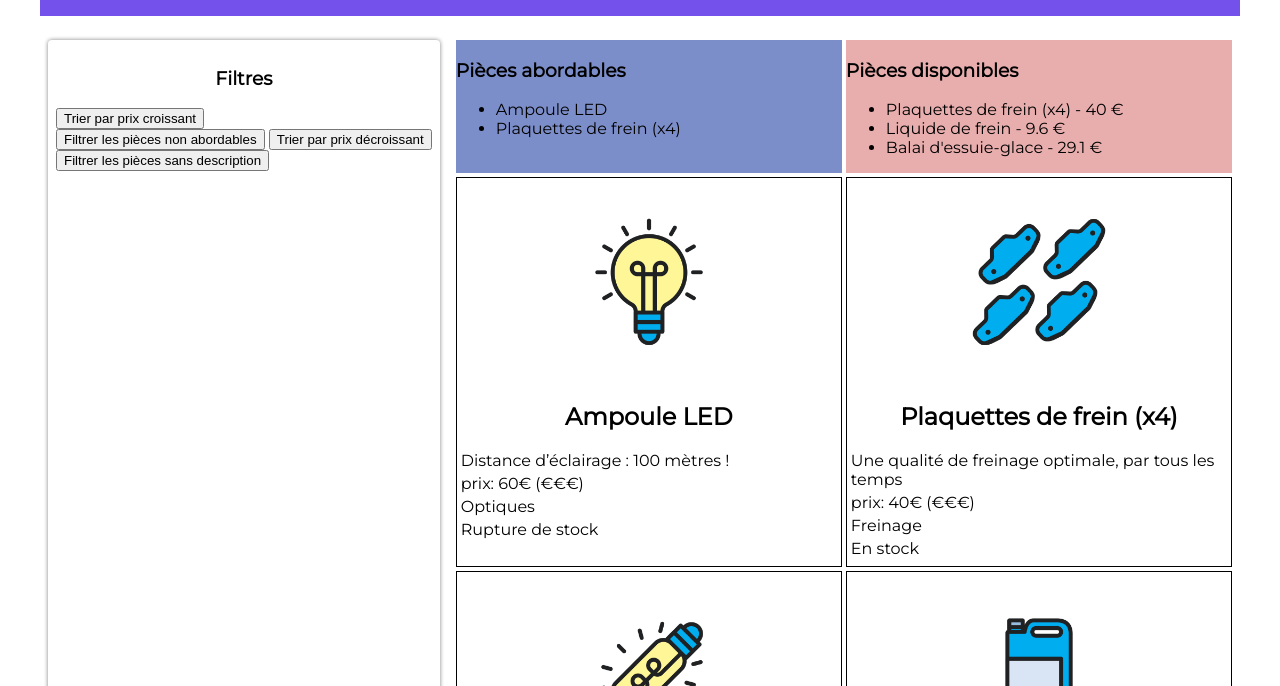
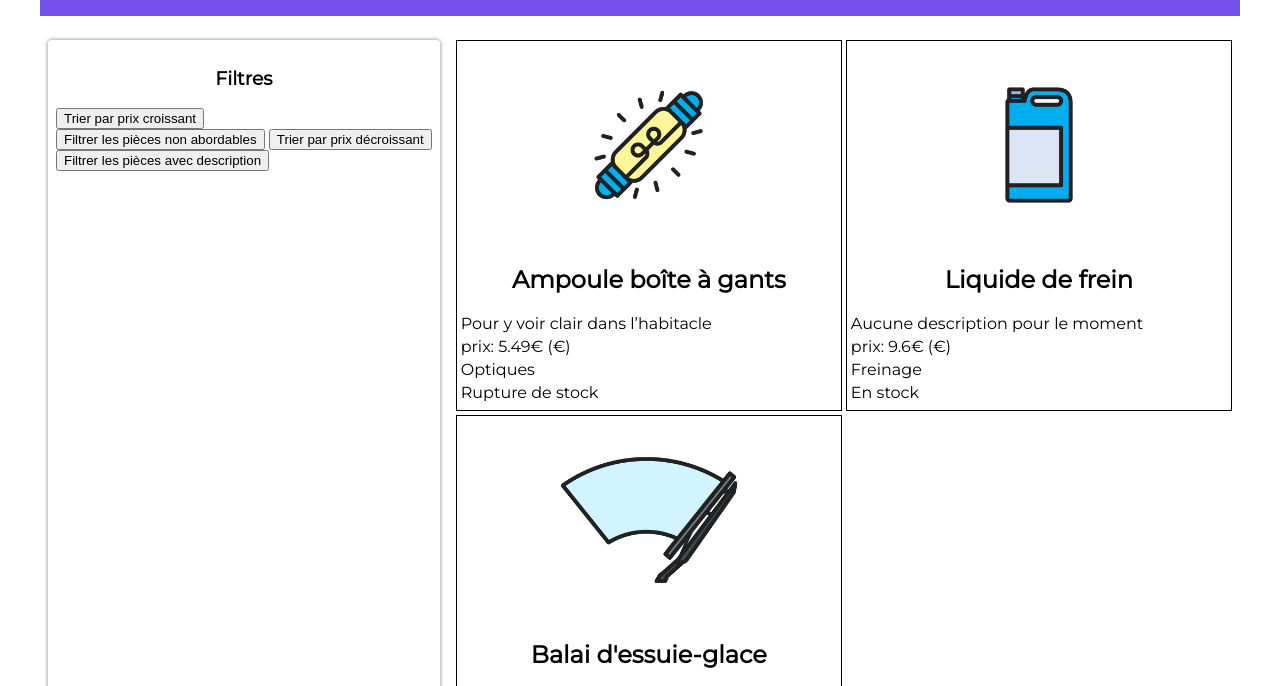
Before and after one commit to marie-lourdes/Bonne-pieces, a website: page index.html in a window 1280 px wide. Both pictures are taken after a click on the button "Filtrer les pièces non abordables". Shown: the part 98-784 px from the top of the page. Drawn offline with Linux system fonts and the light colour scheme.

Commit message:
add innerhtml in the function addEventListener button filtrer  to  clean section .fiches before the fucntion genere page the layout of pieces filtrée

```diff
--- a/index.html
+++ b/index.html
@@ -21,7 +21,7 @@
 				<button class="btn-filtrer">Filtrer les pièces non abordables</button>
 				<button class="btn-decroissant">Trier par prix décroissant</button>
 				<br>
-				<button class="btn-nodesc">Filtrer les pièces sans description</button>
+				<button class="btn-nodesc">Filtrer les pièces avec description</button>
 
 			</section>
 
--- a/pieces-autos.json
+++ b/pieces-autos.json
@@ -14,7 +14,7 @@
         "prix": 40,
         "categorie": "Freinage",
         "image": "images/plaquettes-frein.png",
-        "description": "Une qualité de freinage optimale, par tous les temps",
+
         "disponibilite": true
     },
     {
--- a/pieces.js
+++ b/pieces.js
@@ -24,7 +24,7 @@ console.log("objet javascript pieces", pieces); /*retourne le tableau objet java
 
  /* GENERE ,CREER, ET AJOUTER TOUTES LES FICHES PRODUIT AVEC BOUCLE FOR ..OF*/
 
-function genererPage(){
+function genererPage(pieces){
  for (let piece of pieces) {
     // Récupération de l'élément du DOM qui accueillera les fiches
     const sectionFiches = document.querySelector(".fiches");
@@ -37,7 +37,7 @@ function genererPage(){
     const imageElement = document.createElement("img");
     imageElement.src = piece.image;
     const descriptionElement = document.createElement("p");
-    descriptionElement.innerText = piece.description ?? "Pas de description pour le moment.";
+    descriptionElement.innerText = piece.description ?? "Aucune description pour le moment";
     const nomElement = document.createElement("h2");
     nomElement.innerText = piece.nom;
     const prixElement = document.createElement("p");
@@ -145,7 +145,7 @@ text.innerHTML="<p>heuh</p>";/* affiche la balise p inner html,avec innerText af
 document.body.appendChild(text)
 console.log(text)
 };
-genererPage();
+genererPage(pieces);
 
 
 /* ADD EVENT LISTENER DU BOUTONS TRIER POUR INTERAGIR AVEC L CONTENU ET TRIER PAR ORDRE CROISSANT DES PRIX*/
@@ -193,6 +193,8 @@ et va filtrer un a un les elements du tableu pieces et retourner les elements da
 
 
     });
+    document.querySelector(".fiches").innerHTML = "";
+    genererPage(piecesFiltrees);
 
    console.log("pieces filtré", piecesFiltrees);/* affiche la liste des 3 elements , les pieces filtrés au clic du bouton btn-filtrer*/
 });
@@ -207,6 +209,8 @@ boutonDecroissant.addEventListener("click", function () {
 		// B - A (et pas A - B)
 		return b.prix - a.prix;
 	});
+
+
 	console.log("pieces reordonnees decroissant",piecesReordonnees);
 });
 
@@ -218,5 +222,7 @@ boutonNodesc.addEventListener("click", function () {
     /* la fonction Boolean convertit description en valeur booleeene, ici la valeur de description est precisé et vaut true, la fonction filter ajoute à la liste*/
 
 	});
+    document.querySelector(".fiches").innerHTML = "";
+    genererPage(piecesFiltrees);
 	console.log("pieces filtrée uniquemnt ceux qui ont des description",piecesFiltrees);
 });
```
